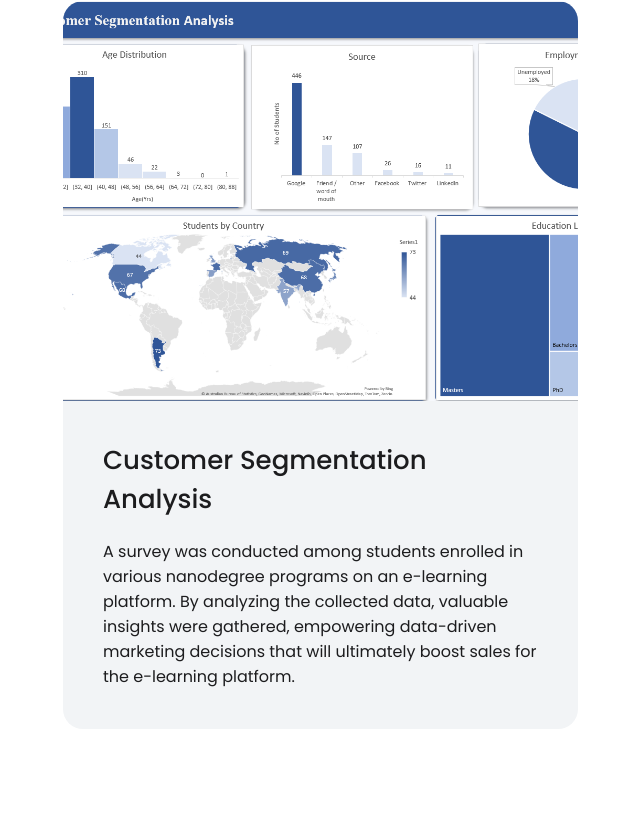
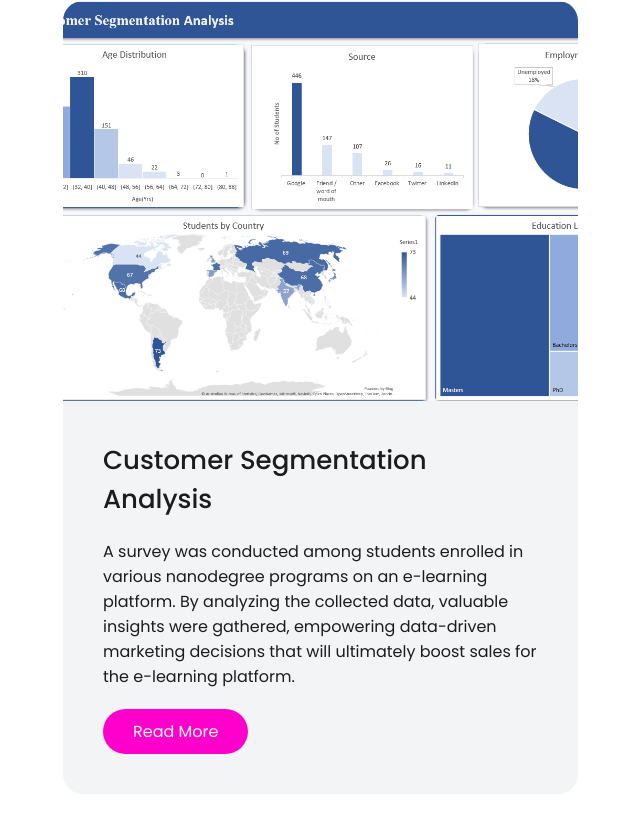
Before and after one commit to opeodedeyi/tife-portfolio, a Next.js app: page /portfolio in a window 1280 px wide. Shown: the part 555-1388 px from the top of the page, without its empty margins (37-677 px from the left). Built offline with nearby package versions, Linux system fonts and the light colour scheme.

Commit message:
added button to see portfolio article

```diff
--- a/components/custombutton/CustomButton.css
+++ b/components/custombutton/CustomButton.css
@@ -3,13 +3,10 @@
     color: var(--white-color);
     padding: 12px 24px;
     border: none;
-    border-radius: 26.5px;
+    border-radius: 100px;
     cursor: pointer;
     font-size: 16px;
     transition: background-color 0.3s ease;
-    width: 100%;
-    max-width: 600px;
-    height: 53px;
     display: inline-flex;
     justify-content: center;
     align-items: center;
@@ -27,9 +24,26 @@
     opacity: 0.6;
 }
 
+.default-size {
+    width: 100%;
+    max-width: 600px;
+    height: 53px;
+}
+
+.normal-size {
+    height: 53px;
+}
+
 @media screen and  (max-width: 768px) {
     .custom-button {
-        border-radius: 22px;
+        border-radius: 100px;
+    }
+
+    .default-size {
+        height: 44px;
+    }
+
+    .normal-size {
         height: 44px;
     }
 }
--- a/components/custombutton/CustomButton.js
+++ b/components/custombutton/CustomButton.js
@@ -1,9 +1,9 @@
 import "./CustomButton.css";
 
-const CustomButton = ( props ) => {
+const CustomButton = ({ size="default-size", onClick, disabled, children }) => {
     return (
-        <button className="custom-button" onClick={props.onClick} disabled={props.disabled}>
-            { props.children }
+        <button className={`custom-button ${size}`} onClick={onClick} disabled={disabled}>
+            { children }
         </button>
     );
 };
--- a/pages/portfolio.css
+++ b/pages/portfolio.css
@@ -57,6 +57,8 @@
 .portfolio-card-content {
     display: flex;
     flex-direction: column;
+    justify-content: flex-start;
+    align-items: flex-start;
     padding: 40px;
     gap: 20px;
 }
@@ -64,6 +66,26 @@
 .portfolio-card-title {
     font-size: 26px;
     font-weight: 500;
+}
+
+.portfolio-card-btn {
+    padding: 10px 30px;
+    flex-shrink: 1;
+    background-color: var(--special-color);
+    color: var(--white-color);
+    border: none;
+    border-radius: 100px;
+    cursor: pointer;
+    font-size: 16px;
+    transition: background-color 0.3s ease;
+    display: inline-flex;
+    justify-content: center;
+    align-items: center;
+    font-family: 'Poppins', sans-serif;
+}
+
+.portfolio-card-btn:hover {
+    background-color: var(--special-color-hover);
 }
 
 @media screen and  (max-width: 768px) {
--- a/pages/portfolio.js
+++ b/pages/portfolio.js
@@ -2,12 +2,18 @@ import { useEffect, Fragment } from "react";
 import Link from "next/link";
 import Header from "../components/header/Header";
 import Skill from "../components/skill/Skill";
+import CustomButton from "../components/custombutton/CustomButton";
 import './portfolio.css'
 
 const Portfolio = () => {
     useEffect(() => {
         document.title = "Boluwatife Oluwaseun";
     }, []);
+
+    const goToProject = (link) => {
+        console.log(`Clicked link to - ${link}`);
+    };
+
     return (
         <Fragment>
             <Header />
@@ -19,13 +25,14 @@ const Portfolio = () => {
             <Skill />
 
             <div className="portfolio-myworks">
-                <div href="https://docs.google.com/spreadsheets/d/1cjc1YIpO4q-TicoFtAHAPD72uBNxdpUa/edit#gid=1270802026" className="portfolio-card">
+                <div className="portfolio-card">
                     <div className="portfolio-card-image">
                         <img src="/cust_segment.png" alt="banner Image" />
                     </div>
                     <div className="portfolio-card-content">
                         <p className="portfolio-card-title">Customer Segmentation Analysis</p>
                         <p className="portfolio-card-subtitle">A survey was conducted among students enrolled in various nanodegree programs on an e-learning platform. By analyzing the collected data, valuable insights were gathered, empowering data-driven marketing decisions that will ultimately boost sales for the e-learning platform.</p>
+                        <Link className="portfolio-card-btn" target="_blank" href="https://boluwatifeoluwaseun.substack.com/p/customer-segmentation-analysis?r=17ku7g&utm_campaign=post&utm_medium=web">Read More</Link>
                     </div>
                 </div>
             </div>
```
